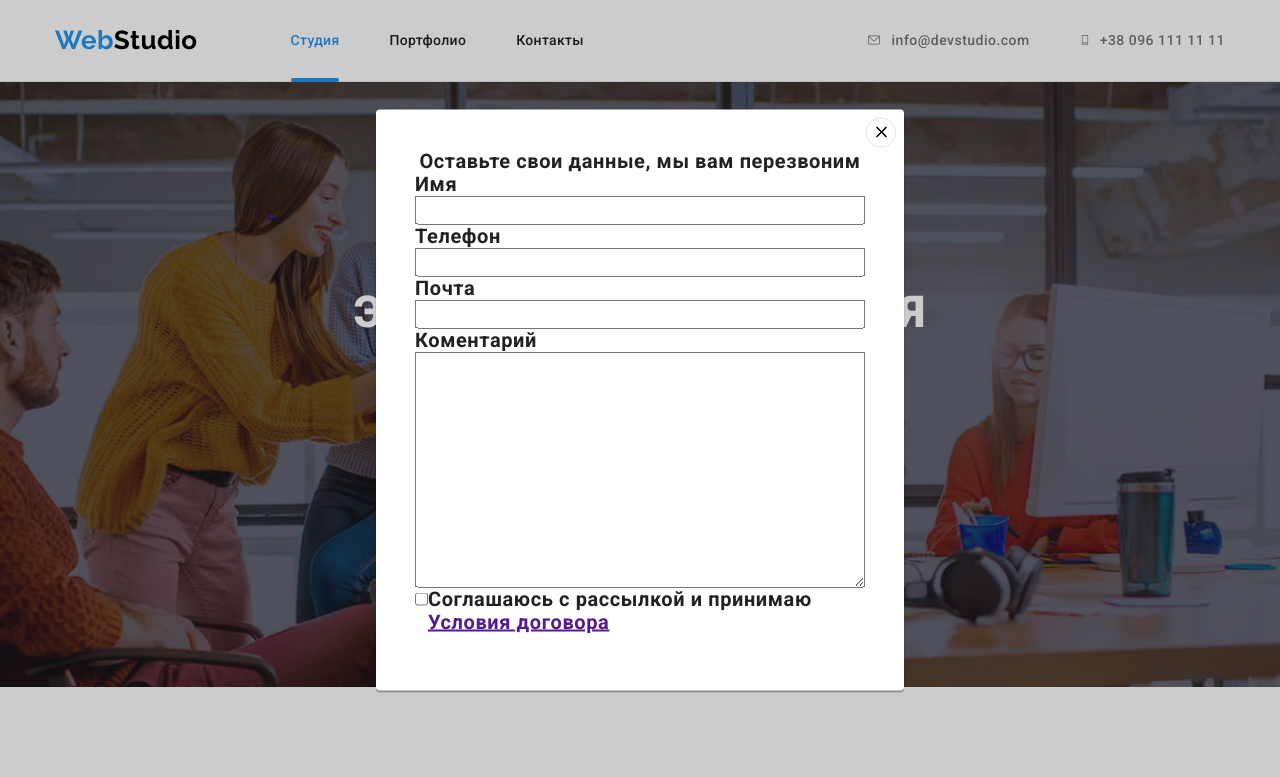
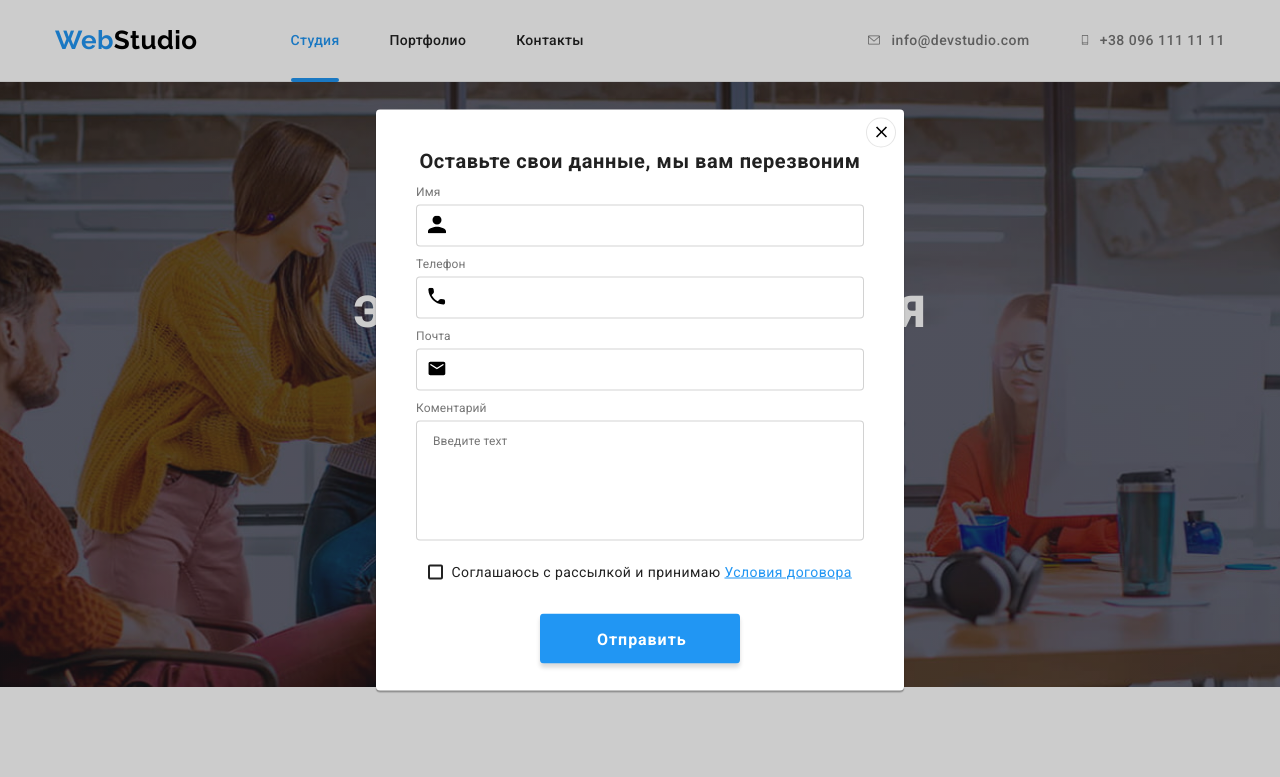
Before and after one commit to AndreiZudinN/-goit-markup-hw-06, a plain HTML site: page index.html in a window 1280 px wide. Both pictures are taken after a click on the button "Заказать услугу". Shown: the top 777 px of the page. Drawn offline with nearby package versions, Linux system fonts and the light colour scheme.

Commit message:
Первая сдача

```diff
--- a/css/styles.css
+++ b/css/styles.css
@@ -188,6 +188,7 @@ img {
 .hero-button:focus {
   background-color: #188ce8;
 }
+/* МОДАЛЬНОЕ ОКНО */
 .backdrop {
   position: fixed;
   top: 0;
@@ -219,10 +220,11 @@ img {
   border-radius: 4px;
 }
 .modal-form {
-  display: flex;
-  flex-direction: column;
-  justify-content: flex-start;
-  padding: 40px 39px 41px;
+  padding: 40px;
+}
+.modal-form > p {
+  padding: 0;
+  margin-bottom: 12px;
   font-family: Roboto;
   font-style: normal;
   font-weight: bold;
@@ -231,10 +233,154 @@ img {
   text-align: center;
   letter-spacing: 0.03em;
 
-  color: #212121;
+  color: var(--title-text-color);
+}
+
+.modal-form-input {
+  position: relative;
+  margin-bottom: 10px;
+  display: flex;
+  flex-direction: column;
+}
+
+.modal-form-input:nth-child(5) {
+  margin-bottom: 20px;
+}
+.modal-form-icon {
+  position: absolute;
+  top: 50%;
+  left: 12px;
+  width: 18px;
+  height: 18px;
+  fill: currentColor;
 }
 .modal-form label {
   text-align: left;
+  font-family: Roboto;
+  font-style: normal;
+  font-weight: normal;
+  font-size: 12px;
+  line-height: 1.3;
+  letter-spacing: 0.01em;
+  color: var(--primary-text-color);
+}
+.modal-form-input label {
+  margin-bottom: 4px;
+}
+.modal-form-input input {
+  width: 100%;
+  padding: 11px 12px 11px 42px;
+  border: 1px solid rgba(33, 33, 33, 0.2);
+  border-radius: 4px;
+}
+.modal-form-input input:focus,
+.modal-form-input input:hover {
+  border: 1px solid var(--accent-color);
+}
+.modal-form-input input:focus + .modal-form-icon,
+.modal-form-input input:hover + .modal-form-icon {
+  fill: var(--accent-color);
+}
+.modal-form-input textarea {
+  padding: 12px 16px;
+  width: 448px;
+  height: 120px;
+  font-family: Roboto;
+  font-style: normal;
+  font-weight: normal;
+  font-size: 12px;
+  line-height: 1.2;
+  letter-spacing: 0.01em;
+  color: rgba(117, 117, 117, 0.5);
+  border: 1px solid rgba(33, 33, 33, 0.2);
+  border-radius: 4px;
+  resize: none;
+  transition: border var(--timing) var(--cubic);
+}
+.modal-form-input textarea:hover,
+.modal-form-input textarea:focus {
+  border: 1px solid var(--accent-color);
+}
+.input {
+  outline: none;
+  transition: border var(--timing) var(--cubic);
+}
+.input:focus {
+  border: 1px solid var(--accent-color);
+}
+.modal-checkbox {
+  display: inline-block;
+  margin-bottom: 30px;
+}
+.checkbox input {
+  position: absolute;
+  width: 1px;
+  height: 1px;
+  margin: -1px;
+  border: 0;
+  padding: 0;
+  white-space: nowrap;
+  clip-path: inset(100%);
+  clip: rect(0 0 0 0);
+  overflow: hidden;
+}
+.checkbox {
+  display: flex;
+  align-items: center;
+}
+.checkbox span {
+  font-weight: 400;
+  font-size: 14px;
+  line-height: 1.7;
+  letter-spacing: 0.03em;
+  color: var(--title-text-color);
+}
+.checkbox-icon {
+  display: inline-block;
+  width: 15px;
+  height: 15px;
+  margin-right: 8.38px;
+  border: 2px solid var(--title-text-color);
+  border-radius: 2px;
+
+  transition: border-color var(--timing) var(--cubic),
+    background-color var(--timing) var(--cubic);
+}
+
+.checkbox:checked ~ .checkbox-icon {
+  border-color: transparent;
+  background-color: var(--accent-color);
+  background-image: url(../images/Vector.svg);
+  background-repeat: no-repeat;
+  background-position: 50% 50%;
+  background-size: contain;
+  background-origin: border-box;
+}
+.modal-checkbox a {
+  color: var(--accent-color);
+}
+.button-submit {
+  padding: 10px 55px 10px 56px;
+  width: 200px;
+  height: 50px;
+  border: 1px solid transparent;
+  box-shadow: 0px 4px 4px rgba(0, 0, 0, 0.15);
+  border-radius: 4px;
+  background-color: var(--accent-color);
+  font-family: Roboto;
+  font-style: normal;
+  font-weight: bold;
+  font-size: 16px;
+  line-height: 1.9;
+  align-items: center;
+  text-align: center;
+  letter-spacing: 0.06em;
+  color: #ffffff;
+  transition: background-color var(--timing) var(--cubic);
+}
+.button-submit:hover,
+.button-submit:focus {
+  background-color: #188ce8;
 }
 .button-modal {
   position: absolute;
@@ -252,15 +398,16 @@ img {
   margin: 0;
   padding: 0;
   background-color: #fff;
-}
-.modal-checkbox {
-  display: flex;
-  justify-content: center;
-  align-items: baseline;
+  transition: fill var(--timing) var(--cubic);
 }
 .close-modal {
   fill: currentColor;
 }
+.button-modal:hover .close-modal,
+.button-modal:focus .close-modal {
+  fill: var(--accent-color);
+}
+
 /* Section */
 .section {
   padding-top: 94px;
--- a/index.html
+++ b/index.html
@@ -52,21 +52,42 @@
                 <button class="hero-button" type="button" data-modal-open>Заказать услугу</button>
                 <div class="backdrop is-hidden" data-modal>
                     <div class="modal">
-                        <form class="modal-form" action="">Оставьте свои данные, мы вам перезвоним
-                            <label for="name"> Имя</label>
-                            <input type="name" name="name" id=name>
-                            <label for="tel">Телефон</label>
-                            <input type="tel" name="tel" id="name">
-                            <label for="email">Почта</label>
-                            <input type="email" name="email" id="email">
-                            <label for="coment">Коментарий</label>
-                            <textarea name="coment" id="coment" rows="10"></textarea>
+                        <form class="modal-form" action="">
+                            <p>Оставьте свои данные, мы вам перезвоним</p>
+                            <div class="modal-form-input">
+                                <label for="name"> Имя</label>
+                                <input class="input" type="name" name="name" id=name placeholder=" " >
+                                <svg class="modal-form-icon" width="12" height="12">
+                                    <use href="./images/icons.svg#icon-name"></use>
+                                </svg>
+                            </div>
+                            <div class="modal-form-input">
+                                <label for="tel">Телефон</label>
+                                <input class="input" type="tel" name="tel" id="name" placeholder=" ">
+                                <svg class="modal-form-icon" width="13" height="13">
+                                    <use href="./images/icons.svg#icon-tel"></use>
+                                </svg>
+                            </div>
+                            <div class="modal-form-input">
+                                <label for="email">Почта</label>
+                                <input class="input" type="email" name="email" id="email" placeholder=" ">
+                                <svg class="modal-form-icon" width="15" height="12">
+                                    <use href="./images/icons.svg#icon-convert"></use>
+                                </svg>
+                            </div>
+                            <div class="modal-form-input">
+                                <label for="coment">Коментарий</label>
+                                <textarea class="input" name="coment" id="coment" rows="10" placeholder="Введите техт"></textarea>
+                            </div>
                             <div class="modal-checkbox">
-                                <input type="checkbox" name="approval" id="approval">
-                                <label for="approval">Соглашаюсь с рассылкой и принимаю
-                                    <a href="">Условия договора</a>
+                                <label class="checkbox">
+                                    <input type="checkbox" name="checkbox"/>
+                                    <span class="checkbox-icon"></span>
+                                    <span class="checkbox-text">Соглашаюсь с рассылкой и принимаю
+                                    <a href="#">Условия договора</a></span>
                                 </label>
                             </div>
+                            <button class="button-submit" type="submit">Отправить</button>
 
                         </form>
                         <button class="button-modal" data-modal-close>
```
Also changed, not shown: images/Vector.svg (added), images/chek.svg (added), images/icon-check.svg (added).
